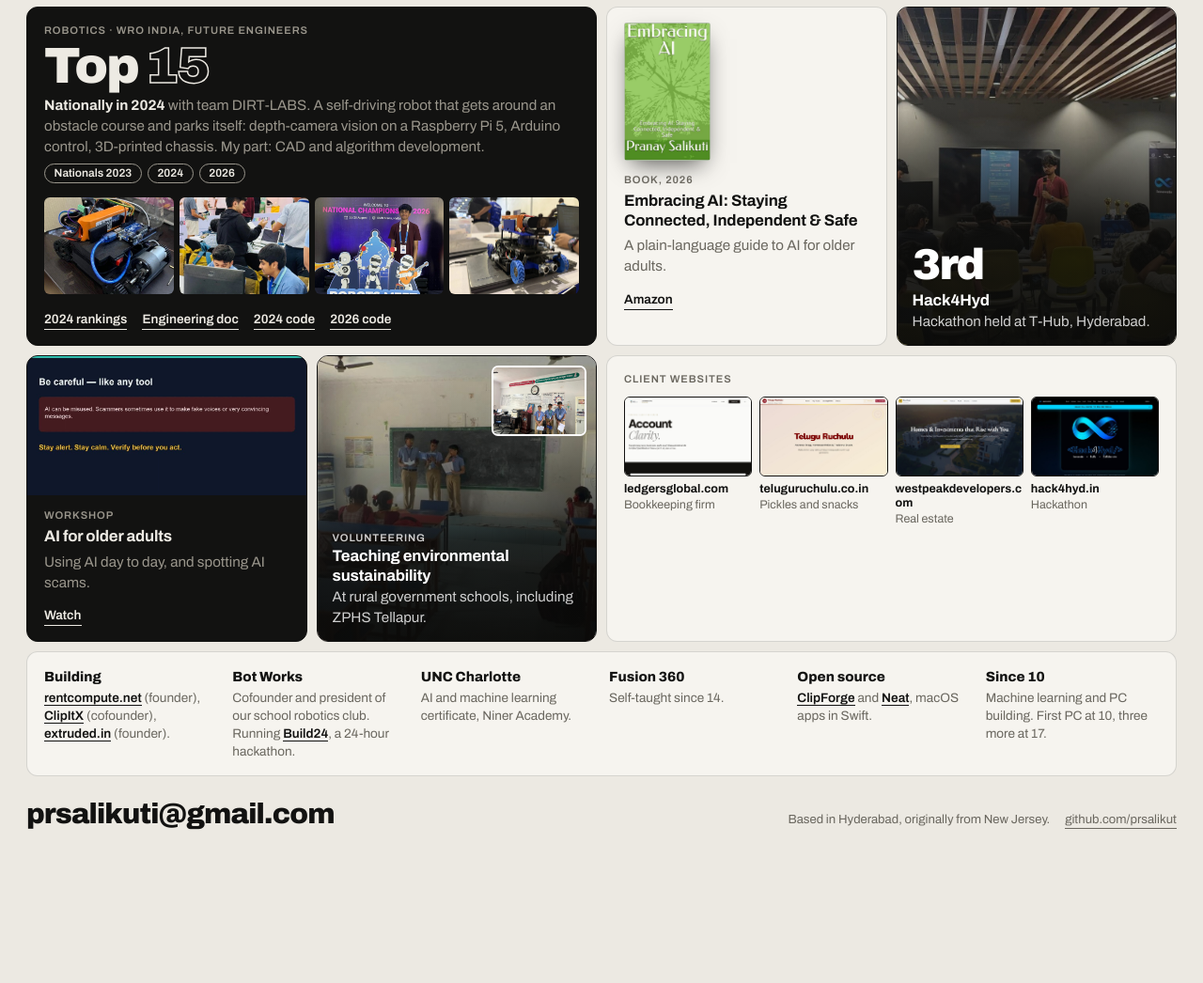
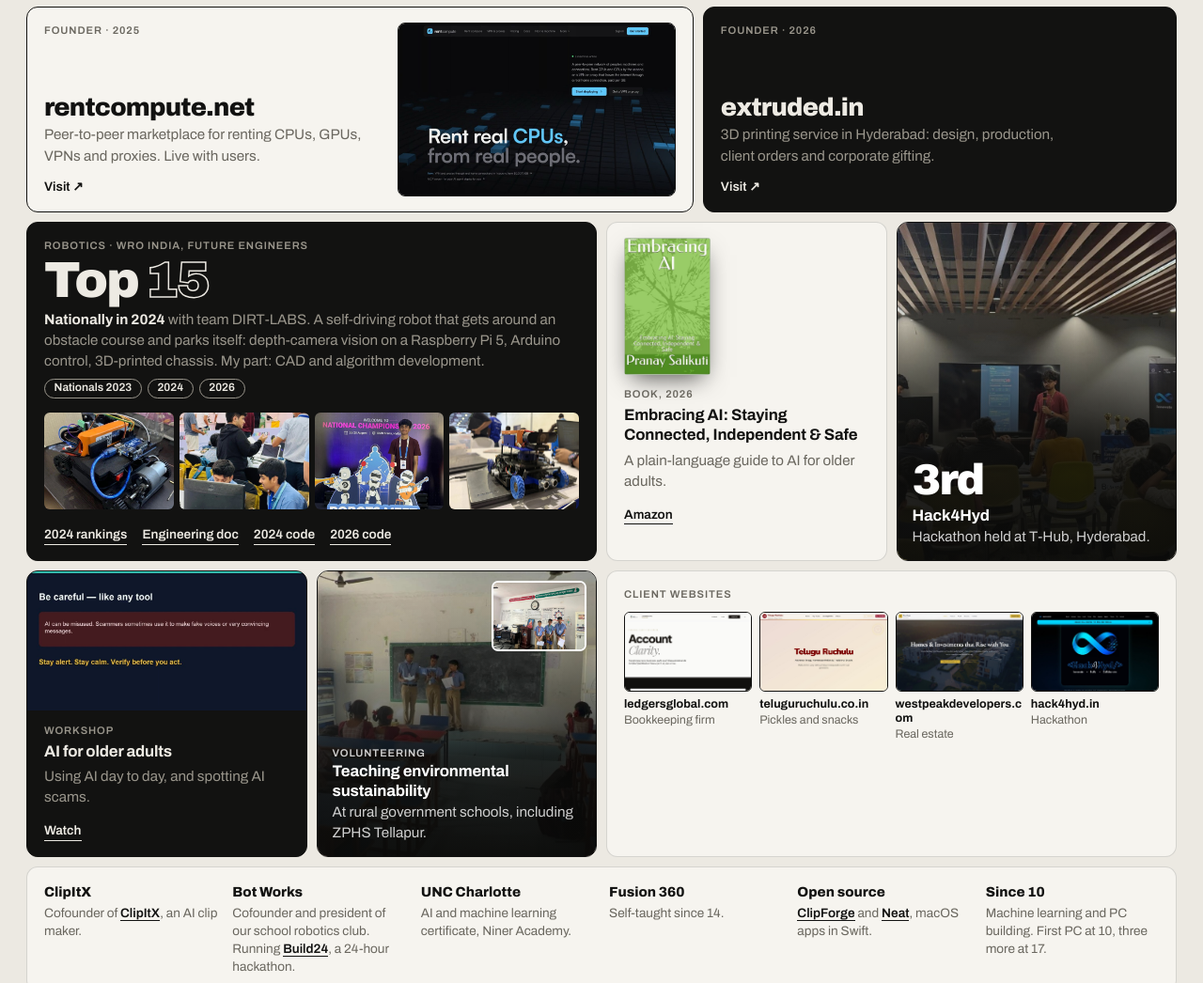
Before and after one commit to prsalikut/pranaysalikuti.com, a plain HTML site: page index.html in a window 1280 px wide. Shown: the part 340-1386 px from the top of the page at 94% size. Before the commit the page ends 1252 px from the top, so only its background shows below. Drawn offline with Linux system fonts and the light colour scheme.

Commit message:
Feature rentcompute and extruded

```diff
--- a/index.html
+++ b/index.html
@@ -4,7 +4,7 @@
 <meta charset="utf-8">
 <meta name="viewport" content="width=device-width, initial-scale=1">
 <title>Pranay Salikuti</title>
-<meta name="description" content="Pranay Salikuti. IEEE-published author, top 15 at WRO India, founder of rentcompute.net.">
+<meta name="description" content="Pranay Salikuti. Founder of rentcompute.net and extruded.in, IEEE-published, top 15 at WRO India.">
 <meta name="theme-color" content="#ECE9E2">
 <link rel="preconnect" href="https://fonts.googleapis.com">
 <link rel="preconnect" href="https://fonts.gstatic.com" crossorigin>
@@ -65,6 +65,14 @@ a.c:hover { transform: translateY(-3px); box-shadow: 4px 5px 0 var(--ink); }
 
 .vid > img { width: calc(100% + 36px); max-width: none; margin: -16px -18px .5rem; aspect-ratio: 16 / 8; object-fit: cover; object-position: top; }
 @media (max-width: 760px) { .vid > img { width: calc(100% + 28px); margin: -13px -14px .4rem; } }
+
+.biz { flex-direction: row; align-items: stretch; gap: 18px; min-height: 190px; }
+.biz > div { display: flex; flex-direction: column; gap: .3rem; flex: 1; min-width: 0; }
+.biz h2 { font-weight: 850; font-stretch: 125%; font-size: clamp(1.4rem, 2.1vw, 2rem); line-height: 1; letter-spacing: -.03em; margin-top: auto; padding-top: .8rem; white-space: nowrap; }
+.biz p { max-width: 42ch; }
+.biz .go { margin-top: .5rem; font-weight: 600; font-size: .85rem; }
+.biz > img { width: 44%; flex: none; align-self: center; aspect-ratio: 16 / 10; object-fit: cover; object-position: top; border: 1px solid var(--ink); border-radius: 8px; }
+@media (max-width: 760px) { .biz { flex-direction: column; min-height: 0; } .biz > img { width: 100%; } .biz h2 { font-size: 1.6rem; } }
 
 /* book */
 .book { gap: 12px; }
@@ -164,6 +172,25 @@ a.c:hover { transform: translateY(-3px); box-shadow: 4px 5px 0 var(--ink); }
       <div class="links"><a class="ul" href="https://ieeexplore.ieee.org/document/11648875" target="_blank" rel="noopener noreferrer">Paper</a><a class="ul" href="https://ieeexplore.ieee.org/xpl/conhome/11648171/proceeding" target="_blank" rel="noopener noreferrer">Proceedings</a><a class="ul" href="https://github.com/prsalikut/solar-power-forecast" target="_blank" rel="noopener noreferrer">Code</a></div>
     </article>
 
+    <!-- businesses -->
+    <a class="c biz ink s7" href="https://rentcompute.net" target="_blank" rel="noopener noreferrer">
+      <div>
+        <span class="lab">Founder · 2025</span>
+        <h2>rentcompute.net</h2>
+        <p>Peer-to-peer marketplace for renting CPUs, GPUs, VPNs and proxies. Live with users.</p>
+        <span class="go">Visit ↗</span>
+      </div>
+      <img src="assets/shot-rentcompute.jpg" alt="rentcompute.net homepage" width="1100" height="688" loading="lazy">
+    </a>
+    <a class="c biz dk s5" href="https://extruded.in" target="_blank" rel="noopener noreferrer">
+      <div>
+        <span class="lab">Founder · 2026</span>
+        <h2>extruded.in</h2>
+        <p>3D printing service in Hyderabad: design, production, client orders and corporate gifting.</p>
+        <span class="go">Visit ↗</span>
+      </div>
+    </a>
+
     <!-- row 2: robotics, book, hackathon -->
     <article class="c dk robo s6">
       <span class="lab">Robotics · WRO India, Future Engineers</span>
@@ -226,7 +253,7 @@ a.c:hover { transform: translateY(-3px); box-shadow: 4px 5px 0 var(--ink); }
     <!-- row 4: everything else -->
     <section class="c s12" aria-label="Also">
       <ul class="also">
-        <li><b>Building</b><a class="ul" href="https://rentcompute.net" target="_blank" rel="noopener noreferrer">rentcompute.net</a> (founder), <a class="ul" href="https://clipitx.ai/" target="_blank" rel="noopener noreferrer">ClipItX</a> (cofounder), <a class="ul" href="https://extruded.in" target="_blank" rel="noopener noreferrer">extruded.in</a> (founder).</li>
+        <li><b>ClipItX</b>Cofounder of <a class="ul" href="https://clipitx.ai/" target="_blank" rel="noopener noreferrer">ClipItX</a>, an AI clip maker.</li>
         <li><b>Bot Works</b>Cofounder and president of our school robotics club. Running <a class="ul" href="https://bot-works.tech/" target="_blank" rel="noopener noreferrer">Build24</a>, a 24-hour hackathon.</li>
         <li><b>UNC Charlotte</b>AI and machine learning certificate, Niner Academy.</li>
         <li><b>Fusion 360</b>Self-taught since 14.</li>
@@ -238,7 +265,7 @@ a.c:hover { transform: translateY(-3px); box-shadow: 4px 5px 0 var(--ink); }
 
   <footer class="foot">
     <a class="mail" href="mailto:prsalikuti@gmail.com">prsalikuti@gmail.com</a>
-    <div class="fine"><span>Based in Hyderabad, originally from New Jersey.</span><a class="ul" href="https://github.com/prsalikut" target="_blank" rel="noopener noreferrer">github.com/prsalikut</a></div>
+    <div class="fine"><a class="ul" href="https://github.com/prsalikut" target="_blank" rel="noopener noreferrer">github.com/prsalikut</a></div>
   </footer>
 
 </main>
```
Also changed, not shown: assets/shot-rentcompute.jpg (added).
